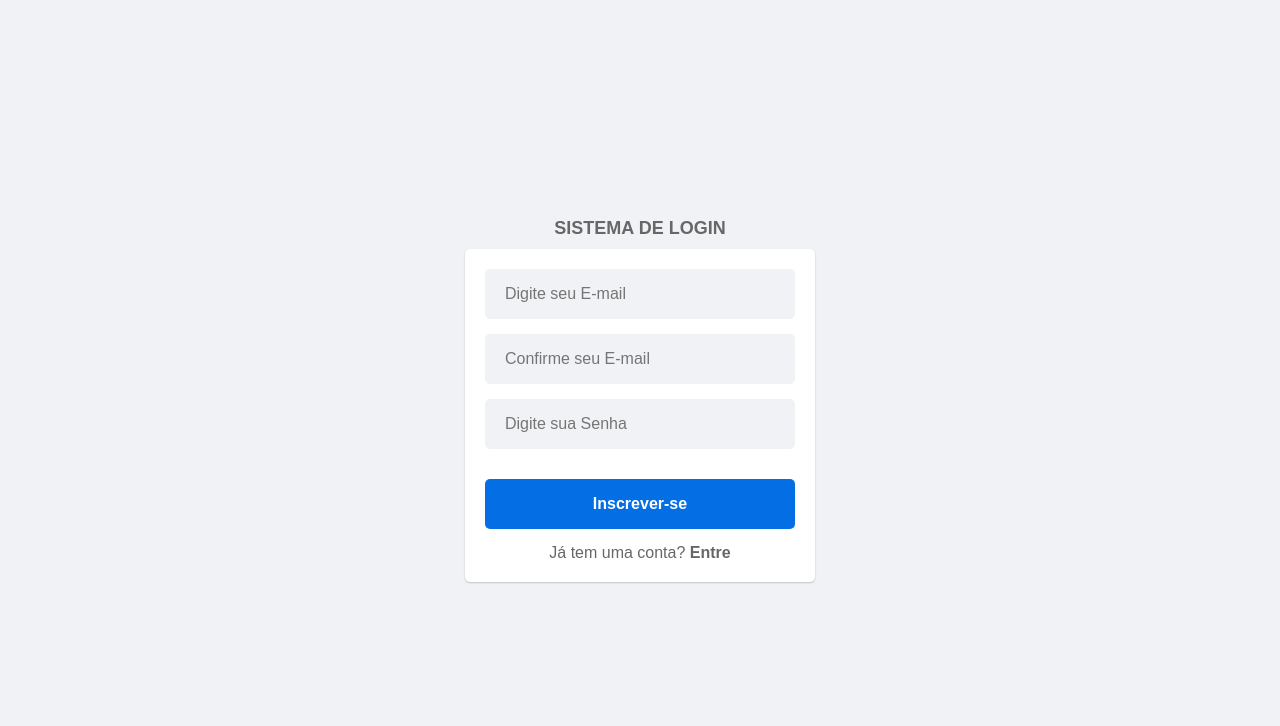
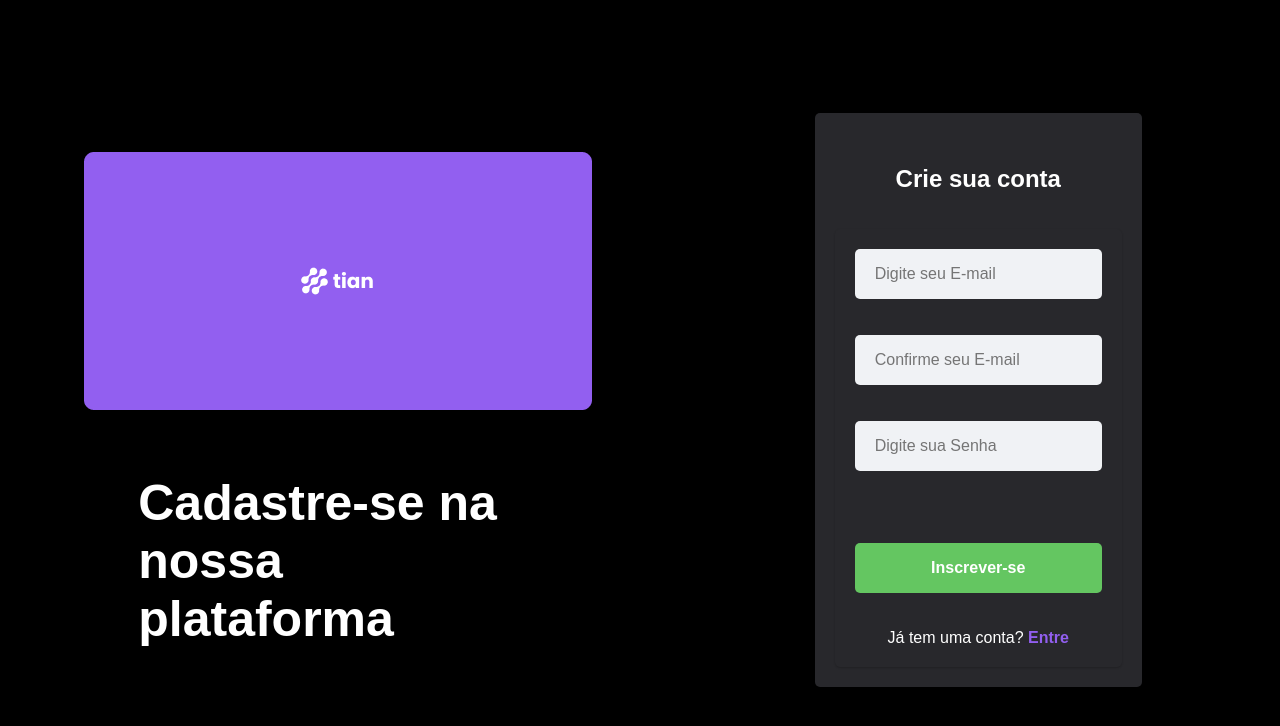
Before and after one commit to JpLimags/Catalago-Filmes-POO, a React (Create React App) app: page /signup in a window 1280 px wide. Shown: the top 726 px of the page. Built offline with nearby package versions, Linux system fonts and the light colour scheme.

Commit message:
Finished Signup style

```diff
--- a/src/components/button/styles.js
+++ b/src/components/button/styles.js
@@ -7,7 +7,7 @@ export const Button = styled.button`
   border-radius: 5px;
   width: 100%;
   cursor: pointer;
-  background-color: #046ee5;
+  background-color: #64C661;
   color: white;
   font-weight: 600;
   font-size: 16px;
--- a/src/pages/Signup/index.js
+++ b/src/pages/Signup/index.js
@@ -4,6 +4,7 @@ import Button from "../../components/button"
 import * as C from "./styles";
 import { Link, useNavigate } from "react-router-dom";
 import useAuth from "../../hooks/useAuth";
+import logo from "./assets/Logo.png"
 
 const Signup = () => {
   const [email, setEmail] = useState("");
@@ -36,8 +37,14 @@ const Signup = () => {
 
   return (
     <C.Container>
-      <C.Label>SISTEMA DE LOGIN</C.Label>
+      <C.Left>
+        <h1 style={{color: "white", fontSize: '50px'}}>Cadastre-se na nossa plataforma</h1>
+        <img src={logo} alt="Logo do site"></img>
+      </C.Left>
+      <C.Right>
       <C.Content>
+        <C.Label>Crie sua conta</C.Label>
+        <C.Form>
           <Input
             type="email"
             placeholder="Digite seu E-mail"
@@ -64,7 +71,9 @@ const Signup = () => {
               <Link to="/">&nbsp;Entre</Link>
             </C.Strong>
           </C.LabelSignin>
+        </C.Form>
       </C.Content>
+      </C.Right>
     </C.Container>
   );
 };
--- /dev/null
+++ b/src/pages/Signup/style.css
@@ -0,0 +1,228 @@
+/* CSS reset */
+*, *:before, *:after {
+    margin:0;
+    padding:0;
+    font-family: Arial,sans-serif;
+  }
+
+  body{
+    margin:10px;
+  }
+
+  a{
+    text-decoration: none;
+  }
+
+  /* esconde as ancoras da tela */
+  a.links{
+    display: none;
+  }
+
+  /* content que contem os formulários */
+  .content{
+    width: 500px;
+    margin: 0px auto;
+    position: relative;
+  }
+
+  /* formatando o cabeçalho dos formulários */
+  h1{
+    font-size: 48px;
+    color: #066a75;
+    padding: 10px 0;
+    font-family: Arial,sans-serif;
+    font-weight: bold;
+    text-align: center;
+    padding-bottom: 30px;
+  }
+  h1:after{
+    content: ' ';
+    display: block;
+    width: 100%;
+    height: 2px;
+    margin-top: 10px;
+    background: -webkit-linear-gradient(left, rgba(147,184,189,0) 0%,rgba(147,184,189,0.8) 20%,rgba(147,184,189,1) 53%,rgba(147,184,189,0.8) 79%,rgba(147,184,189,0) 100%);
+    background: linear-gradient(left, rgba(147,184,189,0) 0%,rgba(147,184,189,0.8) 20%,rgba(147,184,189,1) 53%,rgba(147,184,189,0.8) 79%,rgba(147,184,189,0) 100%);
+  }
+
+  p{
+    margin-bottom:15px;
+  }
+  p:first-child{
+    margin: 0px;
+  }
+  label{
+    color: #405c60;
+    position: relative;
+  }
+
+  /**** advanced input styling ****/
+  /* placeholder */
+  ::-webkit-input-placeholder  {
+    color: #bebcbc;
+    font-style: italic;
+  }
+  input:-moz-placeholder,
+  textarea:-moz-placeholder{
+    color: #bebcbc;
+    font-style: italic;
+  }
+  input {
+    outline: none;
+  }
+
+  input:not([type="checkbox"]){
+    width: 95%;
+    margin-top: 4px;
+    padding: 10px;
+    border: 1px solid #b2b2b2;
+
+    -webkit-border-radius: 3px;
+    border-radius: 3px;
+
+    -webkit-box-shadow: 0px 1px 4px 0px rgba(168, 168, 168, 0.6) inset;
+    box-shadow: 0px 1px 4px 0px rgba(168, 168, 168, 0.6) inset;
+
+    -webkit-transition: all 0.2s linear;
+    transition: all 0.2s linear;
+  }
+
+  /*estilo do botão submit */
+  input[type="submit"]{
+    width: 100%!important;
+    cursor: pointer;
+    background: #3d9db3;
+    padding: 8px 5px;
+    color: #fff;
+    font-size: 20px;
+    border: 1px solid #fff;
+    margin-bottom: 10px;
+    text-shadow: 0 1px 1px #333;
+
+    -webkit-border-radius: 5px;
+    border-radius: 5px;
+
+    transition: all 0.2s linear;
+  }
+  input[type="submit"]:hover{
+    background: #4ab3c6;
+  }
+
+  /*marcando os links para mudar de um formulário para outro */
+  .link{
+    position: absolute;
+    background: #e1eaeb;
+    color: #7f7c7c;
+    left: 0px;
+    height: 20px;
+    width: 440px;
+    padding: 17px 30px 20px 30px;
+    font-size: 16px;
+    text-align: right;
+    border-top: 1px solid #dbe5e8;
+
+    -webkit-border-radius: 0 0  5px 5px;
+    border-radius: 0 0  5px 5px;
+  }
+  .link a {
+    font-weight: bold;
+    background: #f7f8f1;
+    padding: 6px;
+    color: rgb(29, 162, 193);
+    margin-left: 10px;
+    border: 1px solid #cbd518;
+
+    -webkit-border-radius: 4px;
+    border-radius: 4px;
+
+    -webkit-transition: all 0.4s linear;
+    transition: all 0.4s  linear;
+  }
+  .link a:hover {
+    color: #39bfd7;
+    background: #f7f7f7;
+    border: 1px solid #4ab3c6;
+  }
+
+  /* estilos para para ambos os formulários */
+  #cadastro,
+  #login{
+    position: absolute;
+    top: 0px;
+    width: 88%;
+    padding: 18px 6% 60px 6%;
+    margin: 0 0 35px 0;
+    background: rgb(247, 247, 247);
+    border: 1px solid rgba(147, 184, 189,0.8);
+
+    border-radius: 5px;
+
+    -webkit-animation-duration: 0.5s;
+    -webkit-animation-timing-function: ease;
+    -webkit-animation-fill-mode: both;
+
+    animation-duration: 0.5s;
+    animation-timing-function: ease;
+    animation-fill-mode: both;
+  }
+
+  #paracadastro:target ~ .content #cadastro,
+  #paralogin:target ~ .content #login{
+    z-index: 2;
+    -webkit-animation-name: fadeInLeft;
+    animation-name: fadeInLeft;
+
+    -webkit-animation-delay: .1s;
+    animation-delay: .1s;
+  }
+  #registro:target ~ .content #login,
+  #paralogin:target ~ .content #cadastro{
+    -webkit-animation-name: fadeOutLeft;
+    animation-name: fadeOutLeft;
+  }
+
+  /*fadeInLeft*/
+  @-webkit-keyframes fadeInLeft {
+    0% {
+      opacity: 0;
+      -webkit-transform: translateX(-20px);
+    }
+    100% {
+      opacity: 1;
+      -webkit-transform: translateX(0);
+    }
+  }
+
+  @keyframes fadeInLeft {
+    0% {
+      opacity: 0;
+      transform: translateX(-20px);
+    }
+    100% {
+      opacity: 1;
+      transform: translateX(0);
+    }
+  }
+
+  /*fadeOutLeft*/
+  @-webkit-keyframes fadeOutLeft {
+    0% {
+      opacity: 1;
+      -webkit-transform: translateX(0);
+    }
+    100% {
+      opacity: 0;
+      -webkit-transform: translateX(-20px);
+    }
+  }
+
+  @keyframes fadeOutLeft {
+    0% {
+      opacity: 1;
+      transform: translateX(0);
+    }
+    100% {
+      opacity: 0;
+      transform: translateX(-20px);
+    }
+  }
--- a/src/pages/Signup/styles.js
+++ b/src/pages/Signup/styles.js
@@ -1,48 +1,97 @@
-import styled from "styled-components";
+import styled from "styled-components"
 
 export const Container = styled.div`
+  box-sizing: border-box;
+  margin: 0;
   display: flex;
+  justify-content: space-around;
   align-items: center;
+  height: 100vh;
+  width: 100vw;
+  background-color: black;
+`
+export const Left = styled.div`
+  width: 50vh;
+  height: 100vh;
+  display: flex;
   justify-content: center;
-  flex-direction: column;
-  gap: 10px;
-  height: 100vh;
-`;
+  align-items: center;
+  flex-direction: column-reverse;
+  gap: 4rem;
+`
 
-export const Content = styled.div`
-  gap: 15px;
+export const Right = styled.div``
+
+export const Form = styled.form`
+  gap: 36px;
   display: flex;
   align-items: center;
   justify-content: center;
   flex-direction: column;
   width: 100%;
   box-shadow: 0 1px 2px #0003;
-  background-color: white;
+  background-color: #28282C;
   max-width: 350px;
   padding: 20px;
   border-radius: 5px;
-`;
+`
+
+
+export const TextContent = styled.div`
+  display: flex;
+  flex-direction: column;
+  align-self: center;
+  width: 100%;
+  max-width: 480px;
+  padding-left: 100px;
+  background-color: red;
+
+
+}
+`
+
+export const Content = styled.div`
+  gap: 36px;
+  display: flex;
+  align-items: center;
+  justify-content: center;
+  flex-direction: column;
+  width: 100%;
+  box-shadow: 0 1px 2px #0003;
+  background-color: #28282C;
+  max-width: 350px;
+  padding: 20px;
+  border-radius: 5px;
+`
 
 export const Label = styled.label`
+  font-size: 24px;
+  font-weight: 600;
+  color: white;
+  margin-top: 2rem;
+`
+
+export const Text = styled.text`
   font-size: 18px;
   font-weight: 600;
-  color: #676767;
-`;
+  color: white;
+  font-size: 80px;
+`
 
 export const LabelSignin = styled.label`
   font-size: 16px;
-  color: #676767;
-`;
+  color: white;
+`
 
 export const labelError = styled.label`
   font-size: 14px;
   color: red;
-`;
+`
 
 export const Strong = styled.strong`
   cursor: pointer;
   a {
     text-decoration: none;
-    color: #676767;
+    color: #925FF0;
   }
-`;
+`
--- a/src/styles/global.js
+++ b/src/styles/global.js
@@ -12,7 +12,7 @@ const GlobalStyle = createGlobalStyle`
     body {
         width: 100vw;
         height: 100vh;
-        background-color: #f0f2f5;
+        background-color: #000000;
         font-family: Arial, Helvetic, sans-serif
     }
 `
```
Also changed, not shown: src/pages/Signup/assets/Logo.png (added), src/pages/Signup/assets/Logo.svg (added). Lines whose indentation alone changed are shown as unchanged.
